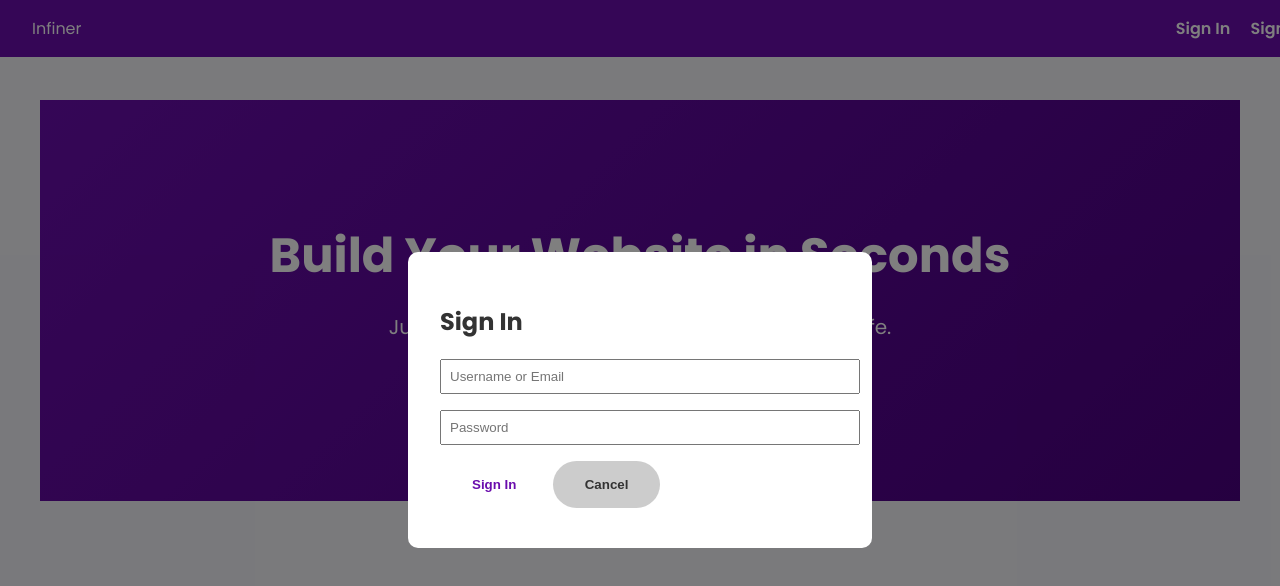
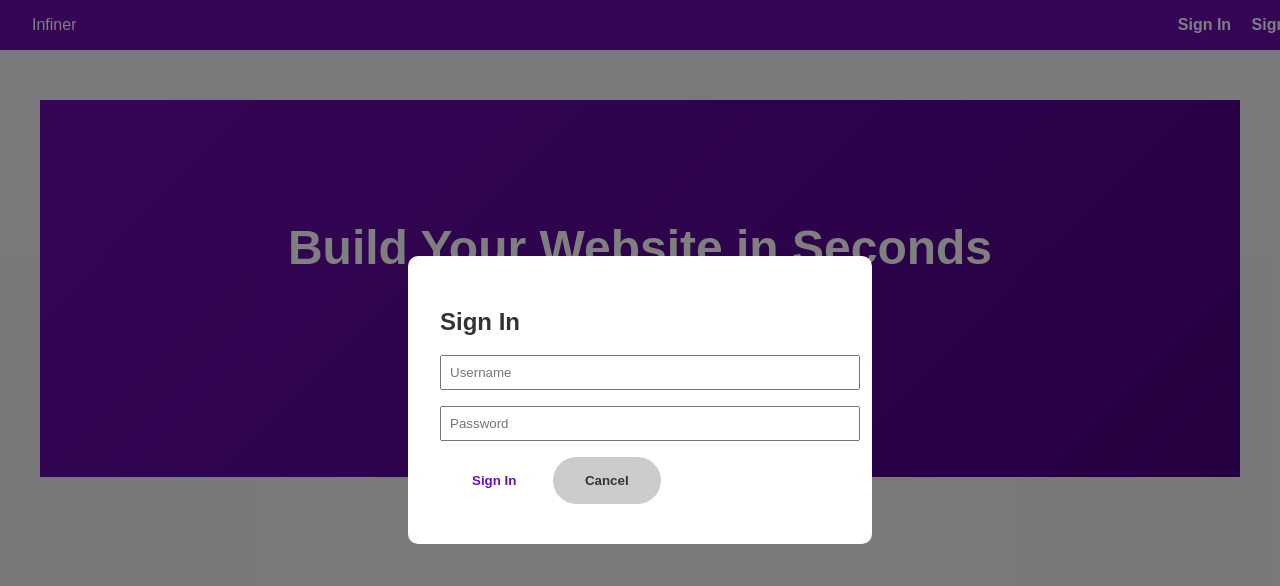
Before and after one commit to farleisx/Ai-Builder-400, a website: page index.html in a window 1280 px wide. Both pictures are taken after a click on the link "Sign In". Drawn offline with Linux system fonts and the light colour scheme.

Commit message:
Update index.html

```diff
--- a/index.html
+++ b/index.html
@@ -5,30 +5,24 @@
 <meta name="viewport" content="width=device-width, initial-scale=1.0">
 <title>Infiner - AI Website Builder</title>
 <style>
-    @import url('https://fonts.googleapis.com/css2?family=Poppins:wght@400;600;700&display=swap');
+  body { font-family:'Poppins',sans-serif; margin:0; padding:0; background:#f4f4f9; color:#333; }
+  header { background:#6a0dad; color:#fff; padding:1rem 2rem; display:flex; justify-content:space-between; align-items:center; position:fixed; width:100%; top:0; z-index:999; }
+  header a { color:#fff; margin-left:1rem; text-decoration:none; font-weight:600; }
+  main { padding-top:100px; max-width:1200px; margin:0 auto; }
 
-    body { font-family: 'Poppins', sans-serif; margin: 0; padding: 0; background: #f4f4f9; color: #333; }
-    header { background: #6a0dad; color: #fff; padding: 1rem 2rem; display: flex; justify-content: space-between; align-items: center; position: fixed; width: 100%; top:0; z-index: 999; }
-    header a { color: #fff; margin-left: 1rem; text-decoration: none; font-weight: 600; }
-    main { padding-top: 100px; max-width: 1200px; margin: 0 auto; }
+  .hero { text-align:center; padding:5rem 2rem; background:linear-gradient(135deg,#6a0dad,#4b0082); color:#fff; }
+  .hero h1 { font-size:3rem; margin-bottom:1rem; }
+  .hero p { font-size:1.25rem; margin-bottom:2rem; }
 
-    /* Hero Section */
-    .hero { text-align: center; padding: 5rem 2rem; background: linear-gradient(135deg,#6a0dad,#4b0082); color: #fff; }
-    .hero h1 { font-size: 3rem; margin-bottom: 1rem; }
-    .hero p { font-size: 1.25rem; margin-bottom: 2rem; }
+  .btn { padding:1rem 2rem; border:none; border-radius:50px; font-weight:600; cursor:pointer; transition:0.3s; }
+  .btn-primary { background:#fff; color:#6a0dad; }
+  .btn-primary:hover { transform:scale(1.05); }
+  .btn-secondary { background:#ccc; color:#333; }
 
-    /* Buttons */
-    .btn { padding: 1rem 2rem; border: none; border-radius: 50px; font-weight: 600; cursor: pointer; transition: 0.3s; }
-    .btn-primary { background: #fff; color: #6a0dad; }
-    .btn-primary:hover { transform: scale(1.05); }
-    .btn-secondary { background: #ccc; color: #333; }
-
-    /* Modals */
-    .modal { display: none; position: fixed; top:0; left:0; width:100%; height:100%; background: rgba(0,0,0,0.5); justify-content:center; align-items:center; z-index:1000; }
-    .modal-content { background: #fff; padding: 2rem; border-radius: 10px; max-width: 400px; width: 90%; }
-    .modal-content input { width: 100%; margin-bottom: 1rem; padding: 0.5rem; }
-    .modal-error { color: red; margin-top: 0.5rem; }
-
+  .modal { display:none; position:fixed; top:0; left:0; width:100%; height:100%; background: rgba(0,0,0,0.5); justify-content:center; align-items:center; z-index:1000; }
+  .modal-content { background:#fff; padding:2rem; border-radius:10px; max-width:400px; width:90%; }
+  .modal-content input { width:100%; margin-bottom:1rem; padding:0.5rem; }
+  .modal-error { color:red; margin-top:0.5rem; }
 </style>
 </head>
 <body>
@@ -49,11 +43,10 @@
   </section>
 </main>
 
-<!-- Sign In Modal -->
 <div id="signin-modal" class="modal">
   <div class="modal-content">
     <h2>Sign In</h2>
-    <input id="signin-username" placeholder="Username or Email">
+    <input id="signin-username" placeholder="Username">
     <input id="signin-password" type="password" placeholder="Password">
     <button class="btn btn-primary" onclick="signin()">Sign In</button>
     <button class="btn btn-secondary" onclick="closeModal('signin-modal')">Cancel</button>
@@ -61,11 +54,10 @@
   </div>
 </div>
 
-<!-- Sign Up Modal -->
 <div id="signup-modal" class="modal">
   <div class="modal-content">
     <h2>Sign Up</h2>
-    <input id="signup-username" placeholder="Username or Email">
+    <input id="signup-username" placeholder="Username">
     <input id="signup-password" type="password" placeholder="Password">
     <button class="btn btn-primary" onclick="signup()">Sign Up</button>
     <button class="btn btn-secondary" onclick="closeModal('signup-modal')">Cancel</button>
@@ -74,50 +66,35 @@
 </div>
 
 <script>
-  // Open/close modals
-  document.getElementById('open-signin').addEventListener('click', e => { e.preventDefault(); openModal('signin-modal'); });
-  document.getElementById('open-signup').addEventListener('click', e => { e.preventDefault(); openModal('signup-modal'); });
-  function openModal(id) { document.getElementById(id).style.display = 'flex'; }
-  function closeModal(id) { document.getElementById(id).style.display = 'none'; }
+document.getElementById('open-signin').addEventListener('click', e=>{ e.preventDefault(); openModal('signin-modal'); });
+document.getElementById('open-signup').addEventListener('click', e=>{ e.preventDefault(); openModal('signup-modal'); });
+function openModal(id){ document.getElementById(id).style.display='flex'; }
+function closeModal(id){ document.getElementById(id).style.display='none'; }
 
-  // Backend URL
-  const API_URL = "http://localhost:3000";
+const API_URL = "https://YOUR-VERCEL-PROJECT.vercel.app/api"; // replace with your Vercel URL
 
-  async function signup() {
-    const username = document.getElementById('signup-username').value;
-    const password = document.getElementById('signup-password').value;
-    if(!username || !password) { document.getElementById('signup-error').textContent='Fill both fields'; return; }
-
-    try {
-      const res = await fetch(`${API_URL}/signup`, {
-        method:'POST',
-        headers:{'Content-Type':'application/json'},
-        body: JSON.stringify({username,password})
-      });
-      const data = await res.json();
+async function signup(){
+  const username=document.getElementById('signup-username').value;
+  const password=document.getElementById('signup-password').value;
+  if(!username||!password){ document.getElementById('signup-error').textContent='Fill both fields'; return; }
+  try{
+    const res=await fetch(`${API_URL}/signup`,{ method:'POST', headers:{'Content-Type':'application/json'}, body:JSON.stringify({username,password}) });
+    const data=await res.json();
     if(res.ok){ alert('User registered!'); closeModal('signup-modal'); }
-      else document.getElementById('signup-error').textContent = data.message;
-    } catch(e) { document.getElementById('signup-error').textContent='Server error'; }
+    else document.getElementById('signup-error').textContent=data.message;
+  }catch(e){ document.getElementById('signup-error').textContent='Server error'; }
 }
 
-  async function signin() {
-    const username = document.getElementById('signin-username').value;
-    const password = document.getElementById('signin-password').value;
-    if(!username || !password) { document.getElementById('signin-error').textContent='Fill both fields'; return; }
-
-    try {
-      const res = await fetch(`${API_URL}/signin`, {
-        method:'POST',
-        headers:{'Content-Type':'application/json'},
-        body: JSON.stringify({username,password})
-      });
-      const data = await res.json();
-      if(res.ok){
-        localStorage.setItem('token', data.token);
-        alert('Signed in!');
-        closeModal('signin-modal');
-      } else document.getElementById('signin-error').textContent = data.message;
-    } catch(e) { document.getElementById('signin-error').textContent='Server error'; }
+async function signin(){
+  const username=document.getElementById('signin-username').value;
+  const password=document.getElementById('signin-password').value;
+  if(!username||!password){ document.getElementById('signin-error').textContent='Fill both fields'; return; }
+  try{
+    const res=await fetch(`${API_URL}/signin`,{ method:'POST', headers:{'Content-Type':'application/json'}, body:JSON.stringify({username,password}) });
+    const data=await res.json();
+    if(res.ok){ localStorage.setItem('token',data.token); alert('Signed in!'); closeModal('signin-modal'); }
+    else document.getElementById('signin-error').textContent=data.message;
+  }catch(e){ document.getElementById('signin-error').textContent='Server error'; }
 }
 </script>
 
```
Lines whose indentation alone changed are shown as unchanged.
